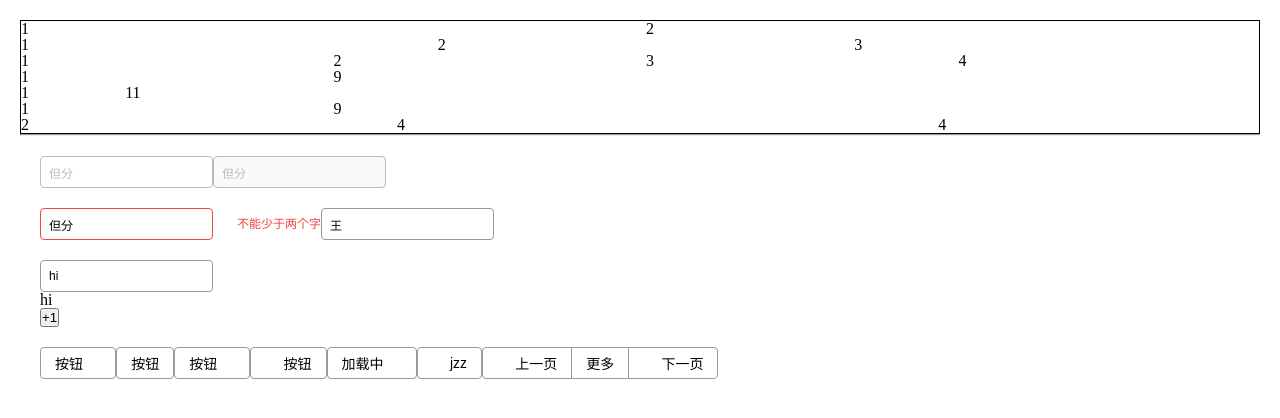
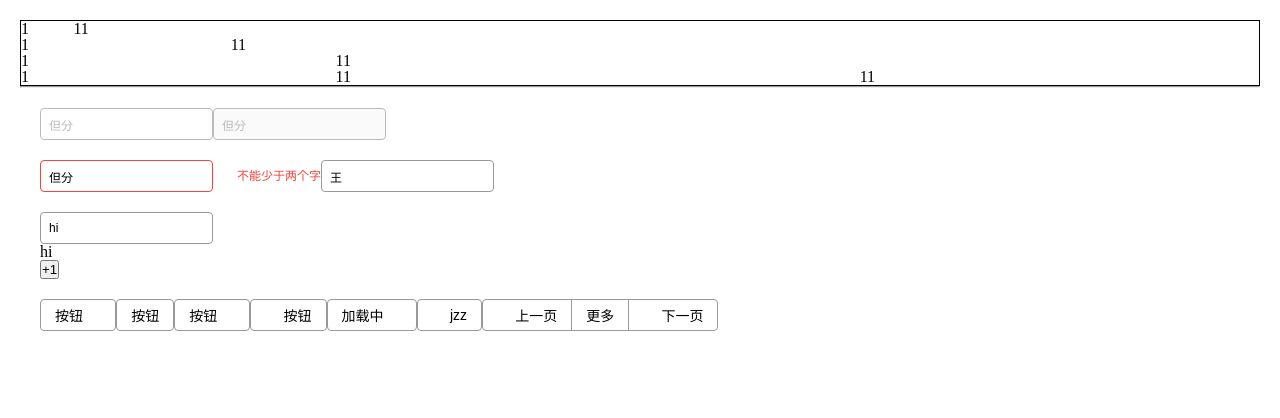
Before and after one commit to Apple-yong/apple-ui, a Vue app: page / in a window 1280 px wide. Shown: the top 418 px of the page. Built offline with nearby package versions, Linux system fonts and the light colour scheme.

Commit message:
响应式

```diff
--- a/src/App.vue
+++ b/src/App.vue
@@ -1,37 +1,35 @@
+/* eslint-disable */
 <template>
     <div id="app">
         <div style="border: 1px solid black;">
-            <g-row gutter="12">
-                <g-col>1</g-col>
-                <g-col>2</g-col>
+            <g-row gutter="20">
+                <g-col
+                    span="24"
+                    :ipad="{span:8}"
+                    :narrow-pc="{span:4}"
+                    :pc="{span:2}"
+                    :wide-pc="{span:1}"
+                >1</g-col>
+                <g-col
+                    span="24"
+                    :ipad="{span:16}"
+                    :narrow-pc="{span:20}"
+                    :pc="{span:22}"
+                    :wide-pc="{span:23}"
+                >11</g-col>
             </g-row>
-            <g-row gutter="12">
-                <g-col>1</g-col>
-                <g-col>2</g-col>
-                <g-col>3</g-col>
+            <g-row gutter="20">
+                <g-col span="4">1</g-col>
+                <g-col span="20">11</g-col>
             </g-row>
-            <g-row gutter="12">
-                <g-col>1</g-col>
-                <g-col>2</g-col>
-                <g-col>3</g-col>
-                <g-col>4</g-col>
+            <g-row gutter="20">
+                <g-col span="4">1</g-col>
+                <g-col span="18" offset="2">11</g-col>
             </g-row>
-            <g-row gutter="12">
-                <g-col span="1">1</g-col>
-                <g-col span="9" offset="2">9</g-col>
-            </g-row>
-            <g-row gutter="12">
-                <g-col span="1">1</g-col>
-                <g-col span="11">11</g-col>
-            </g-row>
-            <g-row gutter="12">
-                <g-col span="1">1</g-col>
-                <g-col span="9" offset="2">9</g-col>
-            </g-row>
-            <g-row gutter="12">
-                <g-col span="2">2</g-col>
-                <g-col span="4" offset="2">4</g-col>
-                <g-col span="4" offset="2">4</g-col>
+            <g-row gutter="20">
+                <g-col span="4">1</g-col>
+                <g-col span="8" offset="2">11</g-col>
+                <g-col span="8" offset="2">11</g-col>
             </g-row>
         </div>
         <hr />
--- a/src/components/colRow/col.vue
+++ b/src/components/colRow/col.vue
@@ -4,6 +4,16 @@
     </div>
 </template>
 <script>
+let validator = value => {
+    let keys = Object.keys(value);
+    let valid = true;
+    keys.forEach(key => {
+        if (!["span", "offset"].includes(key)) {
+            valid = false;
+        }
+    });
+    return valid;
+};
 export default {
     name: "gCol",
     props: {
@@ -12,7 +22,11 @@ export default {
         },
         offset: {
             type: [Number, String]
-        }
+        },
+        ipad: { type: Object, validator },
+        narrowPc: { type: Object, validator },
+        pc: { type: Object, validator },
+        widePc: { type: Object, validator }
     },
     data() {
         return {
@@ -21,8 +35,15 @@ export default {
     },
     computed: {
         colClass() {
-            let { span, offset } = this;
-            return [span && `col-${span}`, offset && `offset-${offset}`];
+            let { span, offset, ipad, narrowPc, pc, widePc } = this;
+            return [
+                span && `col-${span}`,
+                offset && `offset-${offset}`,
+                ...(ipad ? [`col-ipad-${ipad.span}`] : []),
+                ...(narrowPc ? [`col-narrow-pc-${narrowPc.span}`] : []),
+                ...(pc ? [`col-pc-${pc.span}`] : []),
+                ...(widePc ? [`col-wide-pc-${widePc.span}`] : [])
+            ];
         },
         colStyle() {
             return {
@@ -35,17 +56,73 @@ export default {
 </script>
 <style scoped lang="scss">
 .col {
-    width: 50%;
     $class-prefix: col-;
-    @for $n from 1 through 12 {
+    @for $n from 1 through 24 {
         &.#{$class-prefix}#{$n} {
-            width: ($n / 12) * 100%;
+            width: ($n / 24) * 100%;
         }
     }
     $class-prefix: offset-;
-    @for $n from 1 through 12 {
+    @for $n from 1 through 24 {
         &.#{$class-prefix}#{$n} {
-            margin-left: ($n / 12) * 100%;
+            margin-left: ($n / 24) * 100%;
+        }
+    }
+    @media (min-width: 577px) {
+        $class-prefix: col-ipad-;
+        @for $n from 1 through 24 {
+            &.#{$class-prefix}#{$n} {
+                width: ($n / 24) * 100%;
+            }
+        }
+        $class-prefix: offset-ipad-;
+        @for $n from 1 through 24 {
+            &.#{$class-prefix}#{$n} {
+                margin-left: ($n / 24) * 100%;
+            }
+        }
+    }
+    @media (min-width: 769px) {
+        // 770
+        $class-prefix: col-narrow-pc-;
+        @for $n from 1 through 24 {
+            &.#{$class-prefix}#{$n} {
+                width: ($n / 24) * 100%;
+            }
+        }
+        $class-prefix: offset-narrow-pc-;
+        @for $n from 1 through 24 {
+            &.#{$class-prefix}#{$n} {
+                margin-left: ($n / 24) * 100%;
+            }
+        }
+    }
+    @media (min-width: 993px) {
+        $class-prefix: col-pc-;
+        @for $n from 1 through 24 {
+            &.#{$class-prefix}#{$n} {
+                width: ($n / 24) * 100%;
+            }
+        }
+        $class-prefix: offset-pc-;
+        @for $n from 1 through 24 {
+            &.#{$class-prefix}#{$n} {
+                margin-left: ($n / 24) * 100%;
+            }
+        }
+    }
+    @media (min-width: 1201px) {
+        $class-prefix: col-wide-pc-;
+        @for $n from 1 through 24 {
+            &.#{$class-prefix}#{$n} {
+                width: ($n / 24) * 100%;
+            }
+        }
+        $class-prefix: offset-wide-pc-;
+        @for $n from 1 through 24 {
+            &.#{$class-prefix}#{$n} {
+                margin-left: ($n / 24) * 100%;
+            }
         }
     }
 }
--- a/src/components/colRow/row.vue
+++ b/src/components/colRow/row.vue
@@ -30,5 +30,6 @@ export default {
 <style scoped lang="scss">
 .row {
     display: flex;
+    flex-wrap: wrap;
 }
 </style>
```
